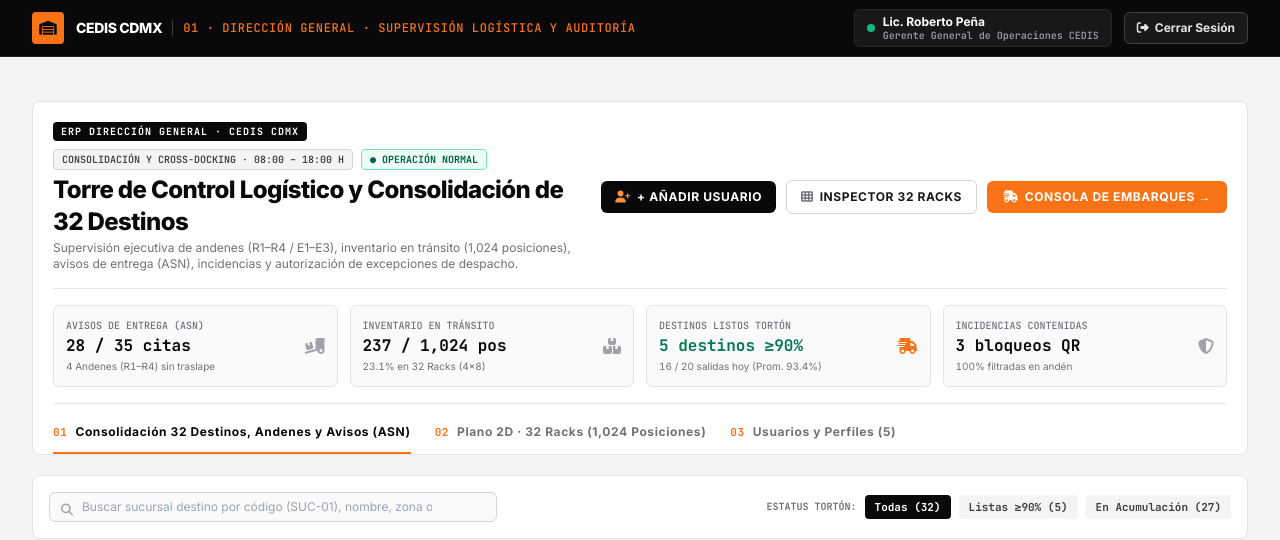
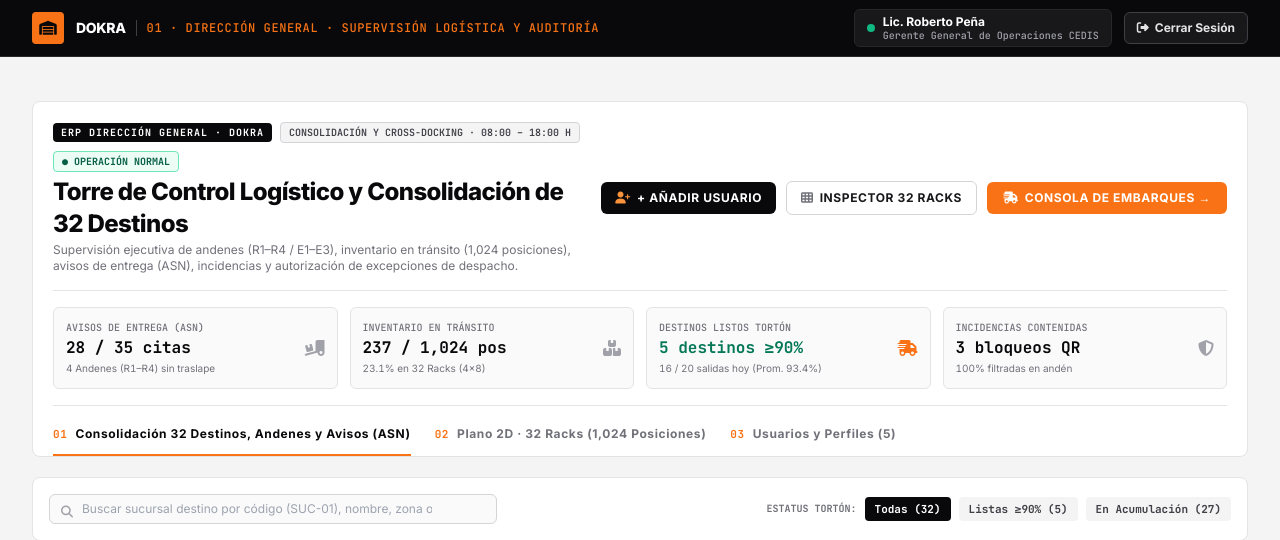
Before and after one commit to RicardoDanielHdz/Hackaitver, a Laravel app: page /gerente in a window 1280 px wide. Shown: the top 540 px of the page. Run offline with Laravel 12, Linux system fonts and the light colour scheme; a user stored in the database is signed in; data comes from the database, SQL or seed files in the repository; data that the repository does not hold is empty; some libraries are stand-ins or nearby versions.

Commit message:
feat: cambios de branding a Dokra y actualizaciones

```diff
--- a/resources/views/auth/login.blade.php
+++ b/resources/views/auth/login.blade.php
@@ -1,6 +1,6 @@
 @extends('layouts.app')
 
-@section('title', 'Acceso Corporativo — CEDIS CDMX')
+@section('title', 'Acceso Corporativo — Dokra')
 @section('body-class', 'bg-white text-zinc-950')
 
 @section('content')
@@ -15,7 +15,7 @@
                 </div>
                 <div>
                     <div class="text-xs font-mono uppercase tracking-widest text-orange-500">ERP LOGÍSTICO · CONTROL DE ACCESO</div>
-                    <h1 class="text-xl font-extrabold tracking-tight text-white uppercase">CEDIS CDMX</h1>
+                    <h1 class="text-xl font-extrabold tracking-tight text-white uppercase">Dokra</h1>
                 </div>
             </div>
 
@@ -72,7 +72,7 @@
 
         <div class="mt-8 pt-4 border-t border-zinc-900 flex items-center justify-between text-[11px] text-zinc-500 font-mono">
             <span>SESIÓN INDIVIDUAL AUDITADA</span>
-            <span>CEDIS CDMX · ZONA METROPOLITANA</span>
+            <span>Dokra · ZONA METROPOLITANA</span>
         </div>
     </section>
 
--- a/resources/views/layouts/app.blade.php
+++ b/resources/views/layouts/app.blade.php
@@ -3,7 +3,7 @@
 <head>
     <meta charset="UTF-8">
     <meta name="viewport" content="width=device-width, initial-scale=1.0">
-    <title>@yield('title', 'CEDIS CDMX — Control Operativo')</title>
+    <title>@yield('title', 'Dokra — Control Operativo')</title>
     <link rel="preconnect" href="https://fonts.googleapis.com">
     <link rel="preconnect" href="https://fonts.gstatic.com" crossorigin>
     <link href="https://fonts.googleapis.com/css2?family=Inter:wght@400;500;600;700;800&family=JetBrains+Mono:wght@500;600;700&display=swap" rel="stylesheet">
@@ -61,7 +61,7 @@
                     <i class="fa-solid fa-warehouse"></i>
                 </div>
                 <div class="flex items-center space-x-2.5 truncate">
-                    <span class="font-extrabold text-sm tracking-tight text-white uppercase">CEDIS CDMX</span>
+                    <span class="font-extrabold text-sm tracking-tight text-white uppercase">Dokra</span>
                     <span class="hidden sm:inline-block h-4 w-px bg-zinc-700"></span>
                     <span class="hidden sm:inline-block text-xs font-mono uppercase tracking-wider text-orange-500">
                         @yield('module-code', 'OPERACIONES')
@@ -129,7 +129,7 @@
 
     <footer class="bg-zinc-950 text-zinc-400 border-t border-zinc-800 py-2 px-4">
         <div class="max-w-7xl mx-auto flex flex-col sm:flex-row items-center justify-between text-[11px] font-mono tabular-nums gap-1">
-            <span>CEDIS CDMX · NAVE 100×40×9M</span>
+            <span>Dokra · NAVE 100×40×9M</span>
             <span>RECIBO R1–R4 (08:00–18:00) · EMBARQUE E1–E3 · 32 RACKS (1,024 POS) · TORTÓN ≥90%</span>
         </div>
     </footer>
--- a/resources/views/roles/gerente.blade.php
+++ b/resources/views/roles/gerente.blade.php
@@ -1,6 +1,6 @@
 @extends('layouts.app')
 
-@section('title', 'Dirección General de Operaciones — CEDIS CDMX')
+@section('title', 'Dirección General de Operaciones — Dokra')
 @section('module-code', '01 · DIRECCIÓN GENERAL · SUPERVISIÓN LOGÍSTICA Y AUDITORÍA')
 
 @section('content')
@@ -26,7 +26,7 @@
             <div>
                 <div class="flex flex-wrap items-center gap-2">
                     <span class="px-2 py-0.5 text-[10px] font-mono font-bold uppercase tracking-widest bg-zinc-950 text-white rounded">
-                        ERP DIRECCIÓN GENERAL · CEDIS CDMX
+                        ERP DIRECCIÓN GENERAL · Dokra
                     </span>
                     <span class="px-2 py-0.5 text-[10px] font-mono font-semibold bg-zinc-100 border border-zinc-300 text-zinc-700 rounded">
                         CONSOLIDACIÓN Y CROSS-DOCKING · 08:00 – 18:00 H
--- a/resources/views/roles/partials/gerente-racks.blade.php
+++ b/resources/views/roles/partials/gerente-racks.blade.php
@@ -4,7 +4,7 @@
         <div class="flex flex-col sm:flex-row sm:items-center justify-between gap-2 pb-4 mb-4 border-b border-zinc-200">
             <div>
                 <span class="text-[10px] font-mono font-bold uppercase tracking-widest text-orange-600">GEMELO DIGITAL DE ALMACÉN</span>
-                <h2 class="text-base font-extrabold text-zinc-950">Plano de Nave CEDIS (100 m × 40 m · Altura 9 m · Racks 6 m)</h2>
+                <h2 class="text-base font-extrabold text-zinc-950">Plano de Nave Dokra (100 m × 40 m · Altura 9 m · Racks 6 m)</h2>
             </div>
             <div class="text-xs font-mono text-zinc-600">
                 Selecciona cualquiera de los 32 Racks para abrir su elevación frontal (4×8)
--- a/resources/views/roles/partials/gerente-usuarios.blade.php
+++ b/resources/views/roles/partials/gerente-usuarios.blade.php
@@ -20,7 +20,7 @@
             is_active: true
         },
         roleLabels: {
-            gerente: 'Gerente / Admin CEDIS',
+            gerente: 'Gerente / Admin Dokra',
             jefe_embarque: 'Jefe de Embarque y Tráfico',
             operador: 'Operador de Almacén y Recepción',
             proveedor: 'Proveedor Externo',
@@ -28,7 +28,7 @@
         },
         onRoleChange() {
             const defaults = {
-                gerente: 'Gerente General de Operaciones CEDIS',
+                gerente: 'Gerente General de Operaciones Dokra',
                 jefe_embarque: 'Jefe de Embarque y Tráfico',
                 operador: 'Operador de Almacén y Recepción',
                 proveedor: 'Proveedor Externo Autorizado',
@@ -41,7 +41,7 @@
             this.form.password = prefix + '#' + Math.floor(1000 + Math.random() * 8999);
         },
         get formClassification() {
-            return ['proveedor', 'sucursal'].includes(this.form.role) ? 'EXTERNO' : 'INTERNO CEDIS';
+            return ['proveedor', 'sucursal'].includes(this.form.role) ? 'EXTERNO' : 'INTERNO Dokra';
         },
         get filteredUsers() {
             const q = this.search.trim().toLowerCase();
@@ -132,7 +132,7 @@
                     <i class="fa-solid fa-user-plus"></i>
                 </span>
                 <h2 class="text-xs font-extrabold uppercase tracking-wider">
-                    Alta y Clasificación de Nuevo Usuario (Interno CEDIS o Externo)
+                    Alta y Clasificación de Nuevo Usuario (Interno Dokra o Externo)
                 </h2>
             </div>
             <span class="px-2 py-0.5 rounded font-mono text-[10px] font-bold"
@@ -170,8 +170,8 @@
                     <label class="block text-[10px] font-bold uppercase text-zinc-600 mb-1">Clasificación / Tipo de Perfil (RBAC)</label>
                     <select x-model="form.role" @change="onRoleChange()"
                             class="w-full bg-white border border-zinc-300 rounded px-3 py-2 font-mono font-bold text-zinc-950 focus:outline-none focus:border-orange-500">
-                        <optgroup label="Personal Interno CEDIS">
-                            <option value="gerente">Gerente / Admin CEDIS (/gerente)</option>
+                        <optgroup label="Personal Interno Dokra">
+                            <option value="gerente">Gerente / Admin Dokra (/gerente)</option>
                             <option value="jefe_embarque">Jefe de Embarque y Tráfico (/embarques)</option>
                             <option value="operador">Operador de Almacén y Recepción (/recepcion · /acomodo)</option>
                         </optgroup>
@@ -227,7 +227,7 @@
                     Directorio de Usuarios Registrados (<span x-text="filteredUsers.length"></span>)
                 </h3>
                 <p class="text-[11px] text-zinc-500">
-                    Control de cuentas internas del CEDIS y cuentas externas (proveedores y sucursales destino).
+                    Control de cuentas internas del Dokra y cuentas externas (proveedores y sucursales destino).
                 </p>
             </div>
 
@@ -275,7 +275,7 @@
                             <td class="py-2.5 px-3 text-[11px] text-zinc-700">
                                 <span x-show="u.assigned_branch_code" x-text="'Destino: ' + u.assigned_branch_code"></span>
                                 <span x-show="u.supplier_rfc" x-text="'ID: ' + u.supplier_rfc"></span>
-                                <span x-show="!u.assigned_branch_code && !u.supplier_rfc" class="text-zinc-400">CEDIS CDMX</span>
+                                <span x-show="!u.assigned_branch_code && !u.supplier_rfc" class="text-zinc-400">Dokra</span>
                             </td>
                             <td class="py-2.5 px-3">
                                 <span class="px-2 py-0.5 rounded text-[10px] font-bold border"
--- a/resources/views/roles/recepcion.blade.php
+++ b/resources/views/roles/recepcion.blade.php
@@ -1,7 +1,7 @@
 @extends('layouts.app')
 
-@section('title', 'ERP de Recepción QR y Etiquetado Láser Continuo — CEDIS CDMX')
-@section('module-code', '03 · OPERADOR CEDIS · LLEGADAS PROGRAMADAS, ESCANEO QR Y ETIQUETA LÁSER CONTINUA')
+@section('title', 'ERP de Recepción QR y Etiquetado Láser Continuo — Dokra')
+@section('module-code', '03 · OPERADOR Dokra · LLEGADAS PROGRAMADAS, ESCANEO QR Y ETIQUETA LÁSER CONTINUA')
 
 @section('extra-head')
 <script src="https://unpkg.com/html5-qrcode@2.3.8/html5-qrcode.min.js"></script>
--- a/resources/views/roles/sucursal.blade.php
+++ b/resources/views/roles/sucursal.blade.php
@@ -1,6 +1,6 @@
 @extends('layouts.app')
 
-@section('title', 'ERP de Recepción en Sucursal Destino — CEDIS CDMX')
+@section('title', 'ERP de Recepción en Sucursal Destino — Dokra')
 @section('module-code', '05 · RECEPTOR DE SUCURSAL · ACUSE DE MANIFIESTO QR')
 
 @section('extra-head')
--- a/resources/views/wms/internal-laser-labels.blade.php
+++ b/resources/views/wms/internal-laser-labels.blade.php
@@ -3,7 +3,7 @@
 <head>
     <meta charset="UTF-8">
     <meta name="viewport" content="width=device-width, initial-scale=1.0">
-    <title>Tira Continua de Etiquetas Láser Internas — Operador CEDIS CDMX</title>
+    <title>Tira Continua de Etiquetas Láser Internas — Operador Dokra</title>
     <script src="https://cdn.tailwindcss.com"></script>
     <link href="https://fonts.googleapis.com/css2?family=Inter:wght@400;600;700;800&family=JetBrains+Mono:wght@500;700&display=swap" rel="stylesheet">
     <style>
@@ -58,7 +58,7 @@
                     <div class="flex flex-wrap items-center justify-between gap-2 border-b-2 border-zinc-950 pb-2 mono">
                         <div>
                             <div class="text-[10px] font-bold uppercase tracking-widest text-orange-600">
-                                CEDIS CDMX · ETIQUETA PRINCIPAL DEL CONJUNTO COMPROBADO (LÁSER CONTINUO)
+                                Dokra · ETIQUETA PRINCIPAL DEL CONJUNTO COMPROBADO (LÁSER CONTINUO)
                             </div>
                             <div class="text-base font-extrabold text-zinc-950">
                                 {{ $masterLabel['code'] }} · {{ $masterLabel['total_boxes'] }} CAJA(S) · {{ number_format($masterLabel['total_weight_kg'], 1) }} kg
@@ -118,7 +118,7 @@
                     <div class="flex items-center justify-between border-b-2 border-zinc-950 pb-2 mono">
                         <div>
                             <div class="text-[10px] font-bold uppercase tracking-widest text-zinc-500">
-                                CEDIS CDMX · ETIQUETA INTERNA DE ACOMODO Y SALIDA (LÁSER CONTINUO)
+                                Dokra · ETIQUETA INTERNA DE ACOMODO Y SALIDA (LÁSER CONTINUO)
                             </div>
                             <div class="text-base font-extrabold text-zinc-950">
                                 {{ $lbl['internal_label_code'] }} · {{ $lbl['sku'] }} (CAJA {{ $lbl['index'] }} / {{ $lbl['total'] }} · {{ $lbl['weight_kg'] }} kg)
--- a/resources/views/wms/qr-label.blade.php
+++ b/resources/views/wms/qr-label.blade.php
@@ -3,7 +3,7 @@
 <head>
     <meta charset="UTF-8">
     <meta name="viewport" content="width=device-width, initial-scale=1.0">
-    <title>Etiquetas Integradas de Proveedor · {{ $folio }} — CEDIS CDMX</title>
+    <title>Etiquetas Integradas de Proveedor · {{ $folio }} — Dokra</title>
     <script src="https://cdn.tailwindcss.com"></script>
     <link href="https://fonts.googleapis.com/css2?family=Inter:wght@400;600;700;800&family=JetBrains+Mono:wght@500;700&display=swap" rel="stylesheet">
     <style>
@@ -24,12 +24,12 @@
                 @if(Auth::check() && Auth::user()->isProveedor())
                     <a href="{{ route('dashboard.proveedor') }}"
                        class="text-xs font-bold uppercase text-zinc-700 hover:text-zinc-950">
-                        ← Volver al Portal de Proveedores (CEDIS CDMX)
+                        ← Volver al Portal de Proveedores (Dokra)
                     </a>
                 @else
                     <a href="{{ route('dashboard.recepcion') }}"
                        class="text-xs font-bold uppercase text-zinc-700 hover:text-zinc-950">
-                        ← Volver a Recepción QR del Operador (CEDIS CDMX)
+                        ← Volver a Recepción QR del Operador (Dokra)
                     </a>
                 @endif
                 <p class="text-xs text-zinc-500 mt-0.5">
```
Also changed, not shown: resources/views/roles/embarques.blade.php (+4 -4 lines), resources/views/roles/proveedor.blade.php (+5 -5 lines), resources/views/wms/acomodo.blade.php (+5 -5 lines), resources/views/wms/manifest.blade.php (+6 -6 lines), README.md.
